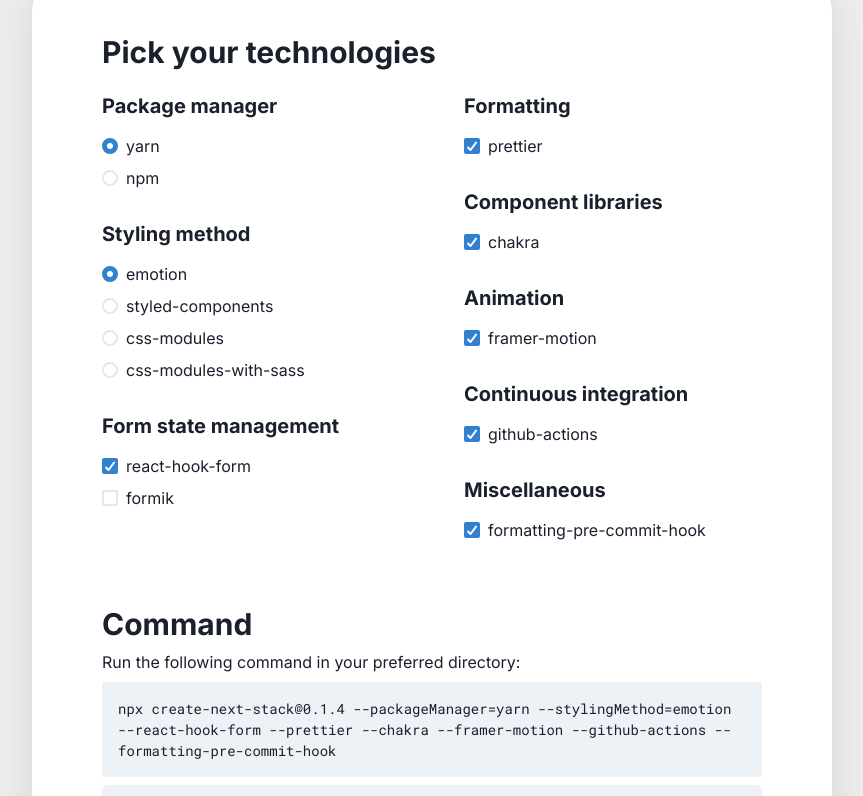
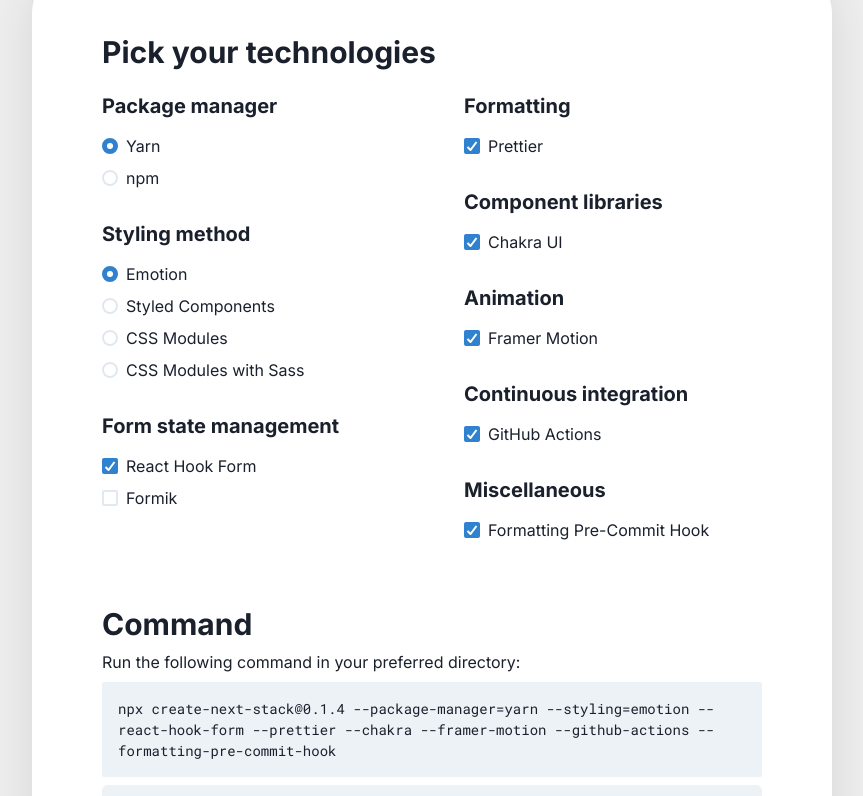
Before and after one commit to hackhero920/create-next-stack-website, a Next.js app: page / in a window 1280 px wide. Shown: the part 444-1240 px from the top of the page, without its empty margins (208-1071 px from the left). Built offline with nearby package versions, Linux system fonts and the light colour scheme.

Commit message:
Add pretty technology labels

```diff
--- a/templates/LandingPage/LandingPageTemplate.tsx
+++ b/templates/LandingPage/LandingPageTemplate.tsx
@@ -24,22 +24,78 @@
   }
 `;
 
-const packageManagers = arrayToKeyToKeyMap(["yarn", "npm"]);
+/*
+// TODO: Make use of Option when adding CIF
+type Option = {
+  key: string;
+  label: string;
+};
+*/
+
+// TODO: Strengthen types using a constrained identity function
+const options = {
+  yarn: { key: "yarn", value: "yarn", label: "Yarn" },
+  npm: { key: "npm", value: "npm", label: "npm" },
+  emotion: { key: "emotion", value: "emotion", label: "Emotion" },
+  styledComponents: {
+    key: "styledComponents",
+    value: "styled-components",
+    label: "Styled Components",
+  },
+  cssModules: {
+    key: "cssModules",
+    value: "css-modules",
+    label: "CSS Modules",
+  },
+  cssModulesWithSass: {
+    key: "cssModulesWithSass",
+    value: "css-modules-with-sass",
+    label: "CSS Modules with Sass",
+  },
+  reactHookForm: {
+    key: "reactHookForm",
+    value: "react-hook-form",
+    label: "React Hook Form",
+  },
+  formik: { key: "formik", value: "formik", label: "Formik" },
+  prettier: { key: "prettier", value: "prettier", label: "Prettier" },
+  chakra: { key: "chakra", value: "chakra", label: "Chakra UI" },
+  framerMotion: {
+    key: "framerMotion",
+    value: "framer-motion",
+    label: "Framer Motion",
+  },
+  githubActions: {
+    key: "githubActions",
+    value: "github-actions",
+    label: "GitHub Actions",
+  },
+  formattingPreCommitHook: {
+    key: "formattingPreCommitHook",
+    value: "formatting-pre-commit-hook",
+    label: "Formatting Pre-Commit Hook",
+  },
+} as const;
+const optionKeys = objectToKeyToKeyMap(options);
+
+const packageManagers = arrayToKeyToKeyMap([optionKeys.yarn, optionKeys.npm]);
 const stylingMethods = arrayToKeyToKeyMap([
-  "emotion",
-  "styled-components",
-  "css-modules",
-  "css-modules-with-sass",
+  optionKeys.emotion,
+  optionKeys.styledComponents,
+  optionKeys.cssModules,
+  optionKeys.cssModulesWithSass,
 ]);
 const formStateManagementLibraries = arrayToKeyToKeyMap([
-  "react-hook-form",
-  "formik",
+  optionKeys.reactHookForm,
+  optionKeys.formik,
 ]);
-const formattingLibraries = arrayToKeyToKeyMap(["prettier"]);
-const componentLibraries = arrayToKeyToKeyMap(["chakra"]);
-const animationLibraries = arrayToKeyToKeyMap(["framer-motion"]);
-const continuousIntegrations = arrayToKeyToKeyMap(["github-actions"]);
-const miscellaneousOptions = arrayToKeyToKeyMap(["formatting-pre-commit-hook"]);
+const formattingLibraries = arrayToKeyToKeyMap([optionKeys.prettier]);
+const componentLibraries = arrayToKeyToKeyMap([optionKeys.chakra]);
+const animationLibraries = arrayToKeyToKeyMap([optionKeys.framerMotion]);
+const continuousIntegrations = arrayToKeyToKeyMap([optionKeys.githubActions]);
+const miscellaneousOptions = arrayToKeyToKeyMap([
+  optionKeys.formattingPreCommitHook,
+]);
 
 type FormData = {
   packageManager: keyof typeof packageManagers;
@@ -52,14 +108,14 @@
   miscellaneousOptions: Array<keyof typeof miscellaneousOptions>;
 };
 const defaultFormData: FormData = {
-  packageManager: "yarn",
-  stylingMethod: "emotion",
-  formStateManagement: [formStateManagementLibraries["react-hook-form"]],
-  formatting: [formattingLibraries.prettier],
-  componentLibraries: [componentLibraries.chakra],
-  animationLibraries: [animationLibraries["framer-motion"]],
-  continuousIntegrations: [continuousIntegrations["github-actions"]],
-  miscellaneousOptions: [miscellaneousOptions["formatting-pre-commit-hook"]],
+  packageManager: optionKeys.yarn,
+  stylingMethod: optionKeys.emotion,
+  formStateManagement: [optionKeys.reactHookForm],
+  formatting: [optionKeys.prettier],
+  componentLibraries: [optionKeys.chakra],
+  animationLibraries: [optionKeys.framerMotion],
+  continuousIntegrations: [optionKeys.githubActions],
+  miscellaneousOptions: [optionKeys.formattingPreCommitHook],
 };
 const formDataKeys = objectToKeyToKeyMap(defaultFormData);
 
@@ -76,41 +132,43 @@
     const args = ["npx", "create-next-stack@0.1.4"];
 
     // Package manager
-    args.push(`--packageManager=${formData.packageManager}`);
+    args.push(`--package-manager=${options[formData.packageManager].value}`);
 
     // Styling method
-    args.push(`--stylingMethod=${formData.stylingMethod}`);
+    args.push(`--styling=${options[formData.stylingMethod].value}`);
 
     // Form State Management
-    if (formData.formStateManagement.includes("react-hook-form")) {
+    if (formData.formStateManagement.includes(optionKeys.reactHookForm)) {
       args.push("--react-hook-form");
     }
-    if (formData.formStateManagement.includes("formik")) {
+    if (formData.formStateManagement.includes(optionKeys.formik)) {
       args.push("--formik");
     }
 
     // Formatting
-    if (formData.formatting.includes("prettier")) {
+    if (formData.formatting.includes(optionKeys.prettier)) {
       args.push("--prettier");
     }
 
     // Component Libraries
-    if (formData.componentLibraries.includes("chakra")) {
+    if (formData.componentLibraries.includes(optionKeys.chakra)) {
       args.push("--chakra");
     }
 
     // Animation Libraries
-    if (formData.animationLibraries.includes("framer-motion")) {
+    if (formData.animationLibraries.includes(optionKeys.framerMotion)) {
       args.push("--framer-motion");
     }
 
     // Continuous Integrations
-    if (formData.continuousIntegrations.includes("github-actions")) {
+    if (formData.continuousIntegrations.includes(optionKeys.githubActions)) {
       args.push("--github-actions");
     }
 
     // Miscellaneous Options
-    if (formData.miscellaneousOptions.includes("formatting-pre-commit-hook")) {
+    if (
+      formData.miscellaneousOptions.includes(optionKeys.formattingPreCommitHook)
+    ) {
       args.push("--formatting-pre-commit-hook");
     }
 
@@ -201,17 +259,17 @@
                       <Controller
                         name={formDataKeys.packageManager}
                         control={control}
-                        render={({ field }) => (
-                          <RadioGroup {...field}>
+                        render={({ field: { ref, ...restField } }) => (
+                          <RadioGroup {...restField}>
                             <Stack direction="column">
-                              {Object.keys(packageManagers).map(
-                                (packageManager) => (
+                              {Object.entries(packageManagers).map(
+                                ([_, packageManager]) => (
                                   <Radio
                                     key={packageManager}
                                     id={`radio-${packageManager}`}
                                     value={packageManager}
                                   >
-                                    {packageManager}
+                                    {options[packageManager].label}
                                   </Radio>
                                 )
                               )}
@@ -230,14 +288,14 @@
                         render={({ field }) => (
                           <RadioGroup {...field}>
                             <Stack direction="column">
-                              {Object.keys(stylingMethods).map(
-                                (stylingMethod) => (
+                              {Object.entries(stylingMethods).map(
+                                ([_, stylingMethod]) => (
                                   <Radio
                                     key={stylingMethod}
                                     id={`radio-${stylingMethod}`}
                                     value={stylingMethod}
                                   >
-                                    {stylingMethod}
+                                    {options[stylingMethod].label}
                                   </Radio>
                                 )
                               )}
@@ -256,14 +314,14 @@
                         render={({ field }) => (
                           <CheckboxGroup {...field}>
                             <Stack direction="column">
-                              {Object.keys(formStateManagementLibraries).map(
-                                (formStateManagementLibrary) => (
+                              {Object.entries(formStateManagementLibraries).map(
+                                ([_, formStateManagementLibrary]) => (
                                   <Checkbox
                                     key={formStateManagementLibrary}
                                     id={`radio-${formStateManagementLibrary}`}
                                     value={formStateManagementLibrary}
                                   >
-                                    {formStateManagementLibrary}
+                                    {options[formStateManagementLibrary].label}
                                   </Checkbox>
                                 )
                               )}
@@ -285,14 +343,14 @@
                         render={({ field }) => (
                           <CheckboxGroup {...field}>
                             <Stack direction="column">
-                              {Object.keys(formattingLibraries).map(
-                                (formattingLibrary) => (
+                              {Object.entries(formattingLibraries).map(
+                                ([_, formattingLibrary]) => (
                                   <Checkbox
                                     key={formattingLibrary}
                                     id={`radio-${formattingLibrary}`}
                                     value={formattingLibrary}
                                   >
-                                    {formattingLibrary}
+                                    {options[formattingLibrary].label}
                                   </Checkbox>
                                 )
                               )}
@@ -312,14 +370,14 @@
                         render={({ field }) => (
                           <CheckboxGroup {...field}>
                             <Stack direction="column">
-                              {Object.keys(componentLibraries).map(
-                                (componentLibrary) => (
+                              {Object.entries(componentLibraries).map(
+                                ([_, componentLibrary]) => (
                                   <Checkbox
                                     key={componentLibrary}
                                     id={`radio-${componentLibrary}`}
                                     value={componentLibrary}
                                   >
-                                    {componentLibrary}
+                                    {options[componentLibrary].label}
                                   </Checkbox>
                                 )
                               )}
@@ -339,14 +397,14 @@
                         render={({ field }) => (
                           <CheckboxGroup {...field}>
                             <Stack direction="column">
-                              {Object.keys(animationLibraries).map(
-                                (animationLibrary) => (
+                              {Object.entries(animationLibraries).map(
+                                ([_, animationLibrary]) => (
                                   <Checkbox
                                     key={animationLibrary}
                                     id={`radio-${animationLibrary}`}
                                     value={animationLibrary}
                                   >
-                                    {animationLibrary}
+                                    {options[animationLibrary].label}
                                   </Checkbox>
                                 )
                               )}
@@ -366,14 +424,14 @@
                         render={({ field }) => (
                           <CheckboxGroup {...field}>
                             <Stack direction="column">
-                              {Object.keys(continuousIntegrations).map(
-                                (continuousIntegration) => (
+                              {Object.entries(continuousIntegrations).map(
+                                ([_, continuousIntegration]) => (
                                   <Checkbox
                                     key={continuousIntegration}
                                     id={`radio-${continuousIntegration}`}
                                     value={continuousIntegration}
                                   >
-                                    {continuousIntegration}
+                                    {options[continuousIntegration].label}
                                   </Checkbox>
                                 )
                               )}
@@ -393,14 +451,14 @@
                         render={({ field }) => (
                           <CheckboxGroup {...field}>
                             <Stack direction="column">
-                              {Object.keys(miscellaneousOptions).map(
-                                (miscellaneousOption) => (
+                              {Object.entries(miscellaneousOptions).map(
+                                ([_, miscellaneousOption]) => (
                                   <Checkbox
                                     key={miscellaneousOption}
                                     id={`radio-${miscellaneousOption}`}
                                     value={miscellaneousOption}
                                   >
-                                    {miscellaneousOption}
+                                    {options[miscellaneousOption].label}
                                   </Checkbox>
                                 )
                               )}
```
